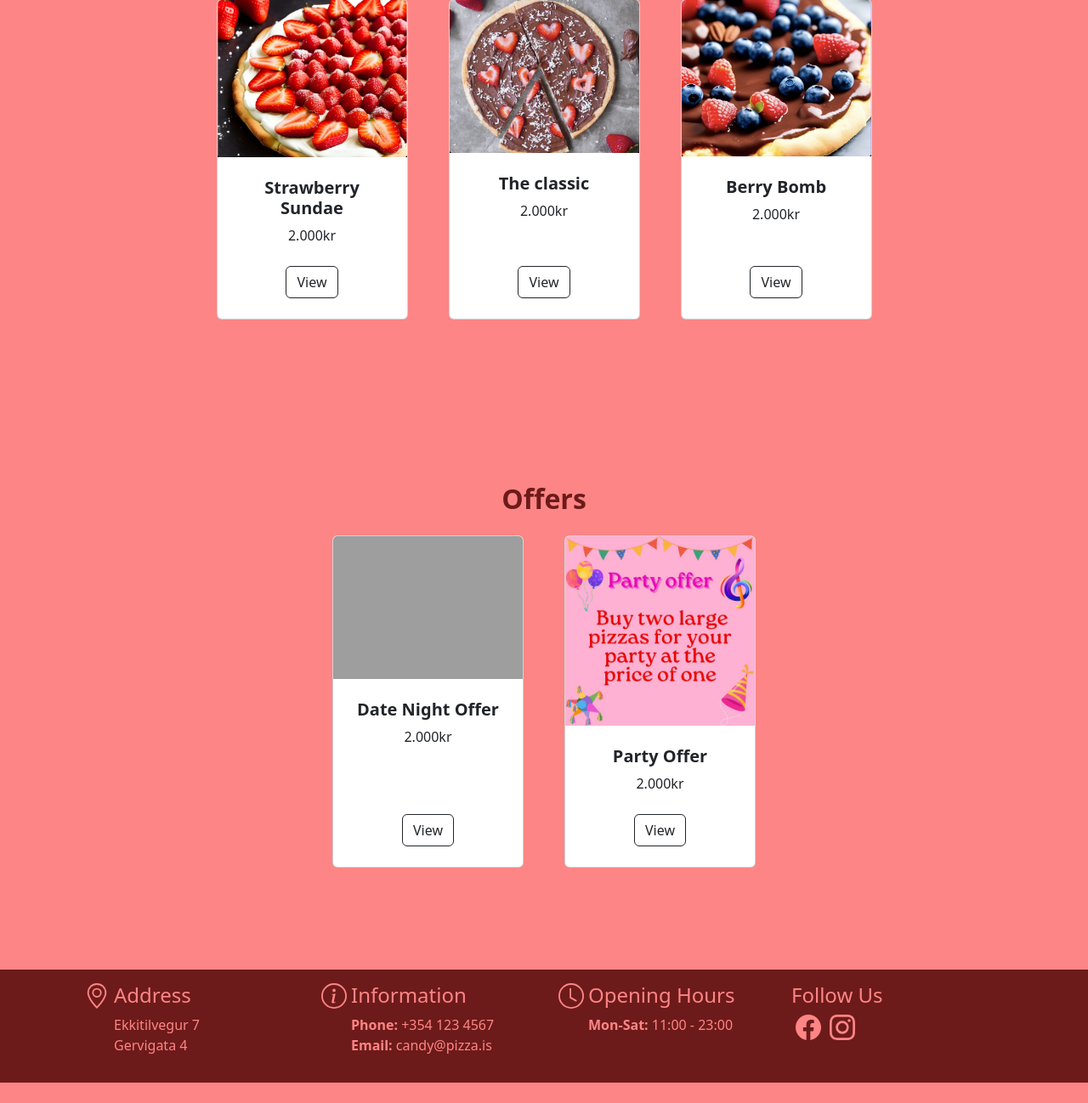
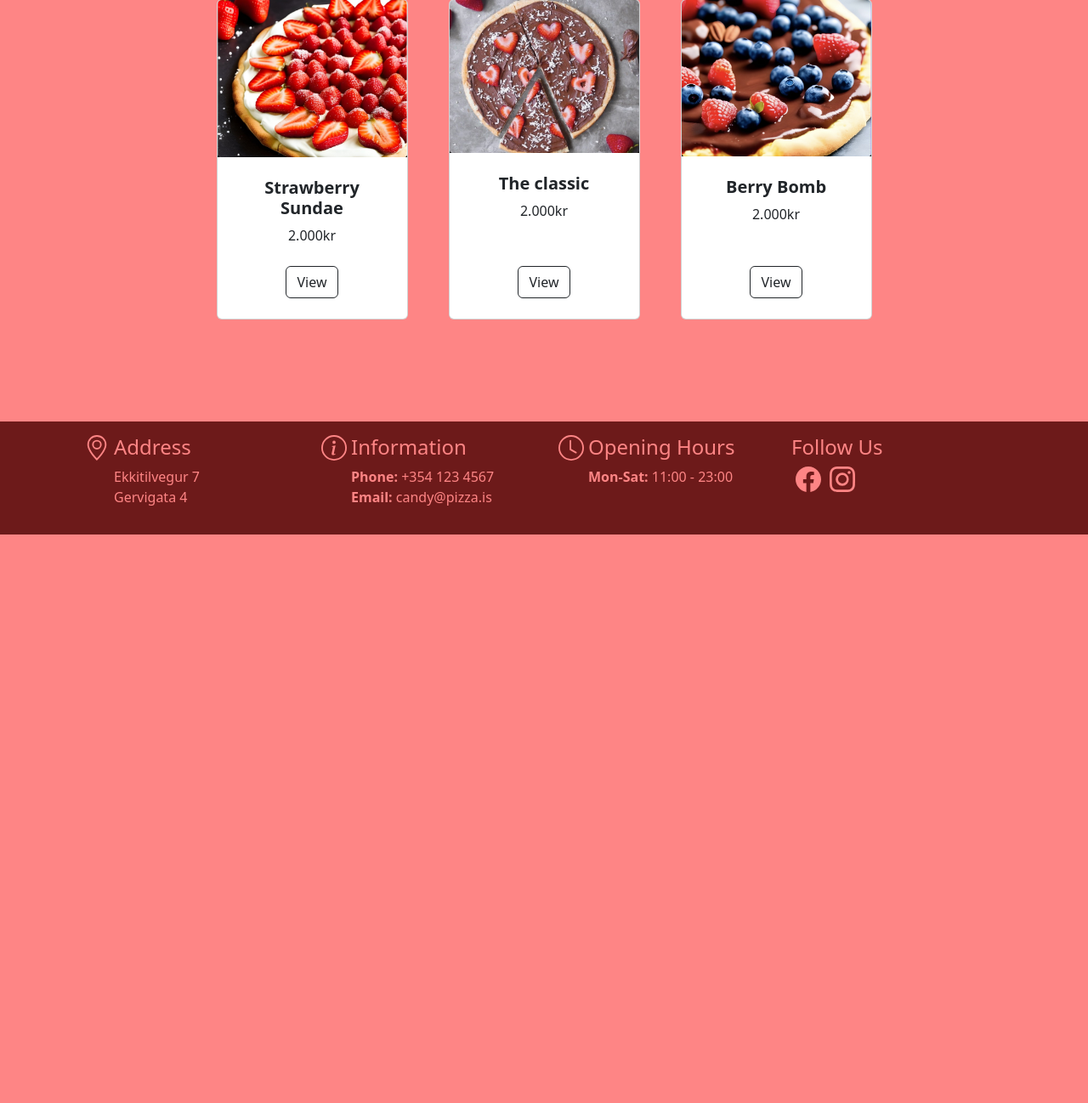
Before and after one commit to saedis-osk/Verk-2, a Django app: page / in a window 1280 px wide. Shown: the part 319-1617 px from the top of the page at 85% size. After the commit the page ends 948 px from the top, so only its background shows below. Run offline with Django 4.2, Linux system fonts and the light colour scheme; grey boxes are pictures that could not be loaded.

Commit message:
Update index.html

```diff
--- a/templates/home/index.html
+++ b/templates/home/index.html
@@ -72,56 +72,6 @@
         </section>
 
 
-    <!-- offers:-->
-
-                    <section class="py-5 bg-transparent">
-            <div class="container px-4 px-lg-5 mt-5">
-                <h2 class="fw-bolder mb-4">Offers</h2>
-                <div class="row gx-4 gx-lg-5 row-cols-2 row-cols-md-3 row-cols-xl-4 justify-content-center">
-                    <div class="col mb-5">
-                        <div class="card h-100">
-                            <!-- Product image-->
-                            <img class="card-img-top" src="/static/images/date_night_offer.jpeg" alt="..." />
-                            <!-- Product details-->
-                            <div class="card-body p-4">
-                                <div class="text-center">
-                                    <!-- Product name-->
-                                    <h5 class="fw-bolder">Date Night Offer</h5>
-                                    <!-- Product price-->
-                                    2.000kr
-                                </div>
-                            </div>
-                            <!-- Product actions-->
-                            <div class="card-footer p-4 pt-0 border-top-0 bg-transparent">
-                                <div class="text-center"><a class="btn btn-outline-dark mt-auto" href="{% url 'topping-index' %}">View</a></div>
-                            </div>
-                        </div>
-                    </div>
-                    <div class="col mb-5">
-                        <div class="card h-100">
-                            <!-- Product image-->
-                            <img class="card-img-top" src="/static/images/party_offer.jpg" alt="..." />
-                            <!-- Product details-->
-                            <div class="card-body p-4">
-                                <div class="text-center">
-                                    <!-- Product name-->
-                                    <h5 class="fw-bolder">Party Offer</h5>
-                                    <!-- Product price-->
-                                    2.000kr
-                                </div>
-                            </div>
-                            <!-- Product actions-->
-                            <div class="card-footer p-4 pt-0 border-top-0 bg-transparent">
-                                <div class="text-center"><a class="btn btn-outline-dark mt-auto" href="{% url 'topping-index' %}">View</a></div>
-                            </div>
-                        </div>
-                    </div>
-
-                        </div>
-                    </div>
-                </div>
-            </div>
-        </section>
 
 {% include 'footer.html' %}
 {%endblock %}
```
